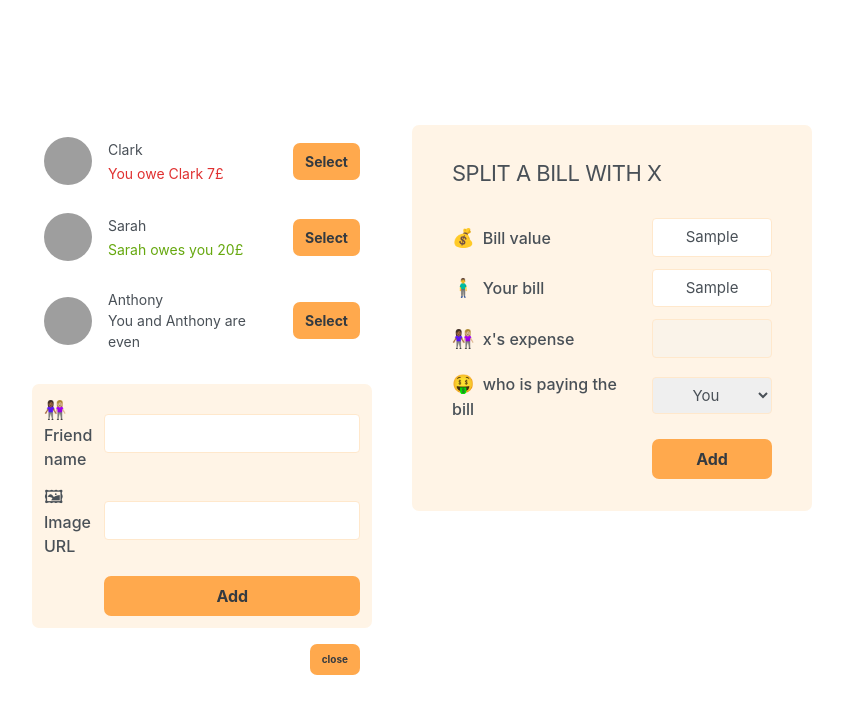
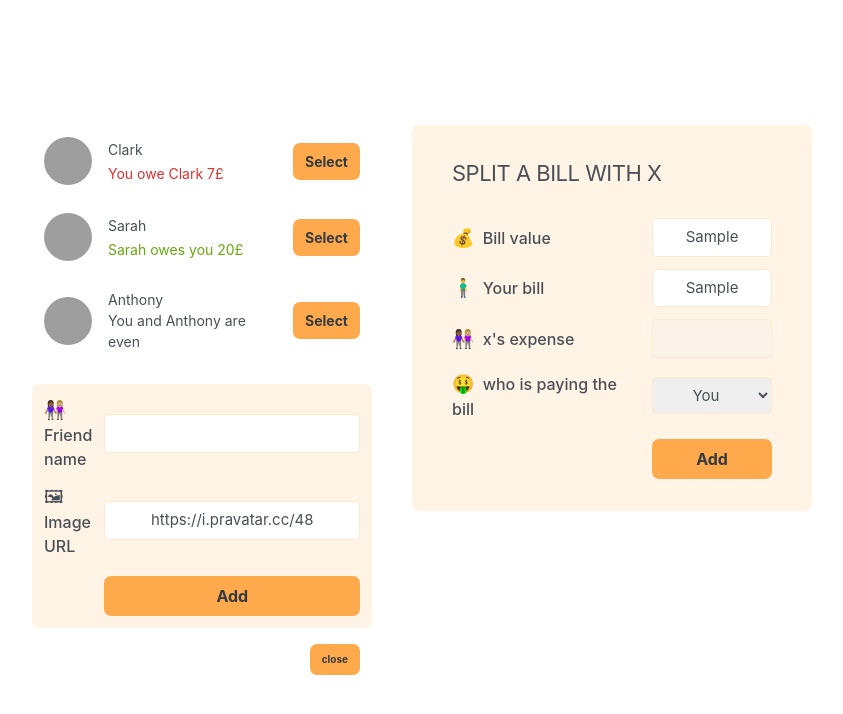
Before and after one commit to olayiwola2288/Restaurant-Calculator, a React (Create React App) app: page / in a window 1280 px wide. Both pictures are taken after typing "Sample", "Sample" into the empty fields and a click on the button "Add friend". Shown: the top 714 px of the page, without its empty margins (218-1061 px from the left). Built offline with nearby package versions, Linux system fonts and the light colour scheme; grey boxes are pictures that could not be loaded.

Commit message:
finising the static part ready to add some use state and other to make it dynamic

```diff
--- a/src/App.js
+++ b/src/App.js
@@ -22,24 +22,29 @@ const initialFriends = [
 ];
 
 function Button({children, onClick}) {
-  return<button className="button" onClick={onClick} >{children}</button>
+  return(
+  <button className="button" onClick={onClick} >{children}</button>
+  )
 }
-
-
-
 export default function App() {
 
   const [showAddFriend, setShowAddFriend] = useState(false)
+  const [friends, setFriends] = useState(initialFriends)
 
   function handleShowAddFriend() {
     setShowAddFriend((show) =>!show)
   }
 
+  function handleAddFriend(friend) {
+    setFriends((friends) => [...friends, friend])
+    setShowAddFriend(false)
+  }
+
   return (
     <div className="app">
       <div className="sidebar">
-        <FriendList />
-        {showAddFriend  && <FormAddFriend/>}
+        <FriendList friends={friends} />
+        {showAddFriend  && <FormAddFriend onAddFriend={handleAddFriend} />}
         <Button onClick={ handleShowAddFriend}>{showAddFriend ? "close" :"Add friend"}</Button>
       </div>
       <FormSplitBill/>
@@ -47,9 +52,9 @@ export default function App() {
   );
 }
 
-function FriendList() {
-  const friends = initialFriends;
-  return (
+function FriendList({friends}) {
+
+    return (
     <ul>
       {friends.map((friend) => (
         <Friend friend={friend} key={friend.id} />
@@ -84,13 +89,44 @@ function Friend ({friend}) {
 }
 
 
-function FormAddFriend() {
-  return <form className="form-add-friend">
+function FormAddFriend({onAddFriend}) {
+  const [name, setName] = useState("")
+  const [image, setImage] = useState("https://i.pravatar.cc/48")
+
+  function handleSubmit(e) {
+    e.preventDefault();
+    if (!name || !image) return
+
+
+
+  const id = crypto.randomUUID();
+   const newFriend = {
+    id,
+    name,
+    image: `${image}?=${id}`,
+    balance: 0,
+  }
+  onAddFriend(newFriend)
+
+  setName("")
+  setImage("https://i.pravatar.cc/48")
+}
+
+
+  return <form className="form-add-friend" onSubmit={handleSubmit}>
     <label>👩🏾‍🤝‍👩🏼 Friend name</label>
-    <input type="text" />
+    <input
+      type="text"
+      value={name}
+      onChange={(e) => setName(e.target.value)}
+    />
 
     <label>🖼 Image URL</label>
-    <input type="text" />
+    <input
+     type="text"
+      value={image}
+      onChange={(e) => setImage(e.target.value)}
+    />
 
     <Button>Add</Button>
      </form>
```
